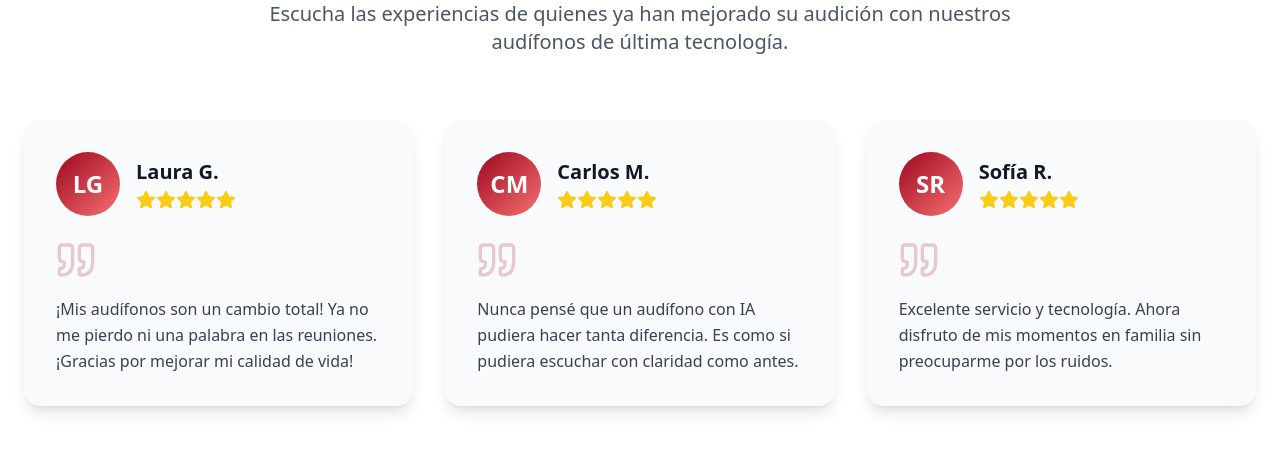
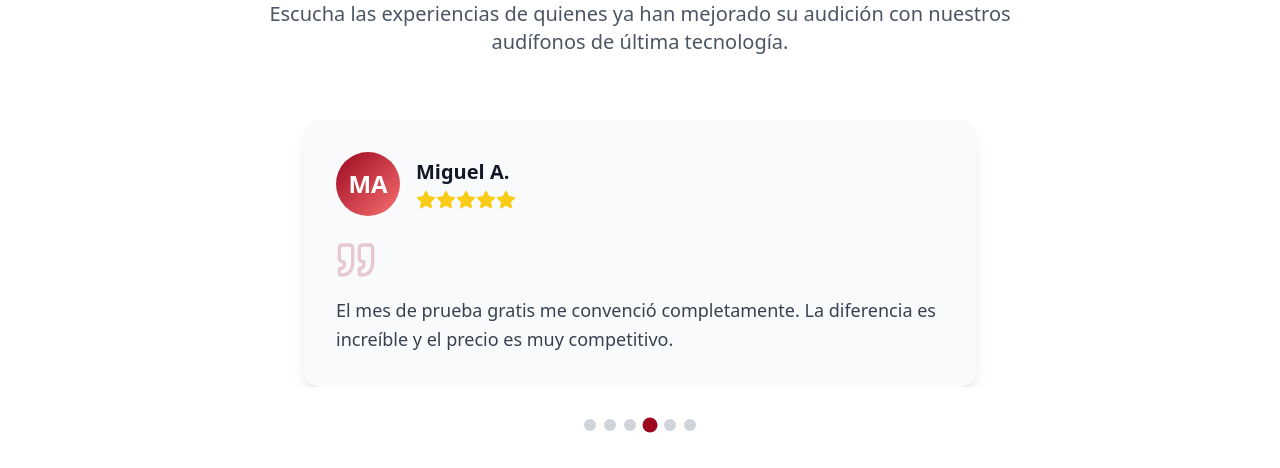
Before and after one commit to miempresaonline/granviav2, a React (Vite) app: page / in a window 1280 px wide. Shown: the part 4780-5248 px from the top of the page. Built offline with nearby package versions, Linux system fonts and the light colour scheme.

Commit message:
Convert testimonials to automatic carousel

```diff
--- a/src/App.tsx
+++ b/src/App.tsx
@@ -23,6 +23,7 @@ function App() {
   const [showPrivacyPolicy, setShowPrivacyPolicy] = useState(false);
   const [isSubmitting, setIsSubmitting] = useState(false);
   const [isSubmitted, setIsSubmitted] = useState(false);
+  const [currentTestimonial, setCurrentTestimonial] = useState(0);
 
   const formRef = useRef<HTMLDivElement>(null);
   const ia = useRef<HTMLDivElement>(null);
@@ -34,6 +35,45 @@ function App() {
   const offersRef = useRef<HTMLDivElement>(null);
   const brandsRef = useRef<HTMLDivElement>(null);
   const clinicsRef = useRef<HTMLDivElement>(null);
+
+  const testimonials = [
+    {
+      name: "Laura G.",
+      initials: "LG",
+      rating: 5,
+      text: "¡Mis audífonos son un cambio total! Ya no me pierdo ni una palabra en las reuniones. ¡Gracias por mejorar mi calidad de vida!"
+    },
+    {
+      name: "Carlos M.",
+      initials: "CM",
+      rating: 5,
+      text: "Nunca pensé que un audífono con IA pudiera hacer tanta diferencia. Es como si pudiera escuchar con claridad como antes."
+    },
+    {
+      name: "Sofía R.",
+      initials: "SR",
+      rating: 5,
+      text: "Excelente servicio y tecnología. Ahora disfruto de mis momentos en familia sin preocuparme por los ruidos."
+    },
+    {
+      name: "Miguel A.",
+      initials: "MA",
+      rating: 5,
+      text: "El mes de prueba gratis me convenció completamente. La diferencia es increíble y el precio es muy competitivo."
+    },
+    {
+      name: "Ana P.",
+      initials: "AP",
+      rating: 5,
+      text: "Después de años con problemas auditivos, estos audífonos me han devuelto la confianza. Son prácticamente invisibles."
+    },
+    {
+      name: "Roberto L.",
+      initials: "RL",
+      rating: 5,
+      text: "La tecnología de inteligencia artificial es impresionante. Se adaptan automáticamente a cada situación."
+    }
+  ];
 
   useEffect(() => {
     const observerOptions = {
@@ -57,6 +97,15 @@ function App() {
       observer.disconnect();
     };
   }, []);
+
+  // Carousel auto-rotation effect
+  useEffect(() => {
+    const interval = setInterval(() => {
+      setCurrentTestimonial((prev) => (prev + 1) % testimonials.length);
+    }, 2000);
+
+    return () => clearInterval(interval);
+  }, [testimonials.length]);
 
   const scrollToSection = (ref: React.RefObject<HTMLDivElement>) => {
     if (ref.current) {
@@ -783,7 +832,7 @@ function App() {
         </div>
       </section>
 
-
+      {/* Testimonials Carousel Section */}
       <section ref={clientes} className="py-20 bg-white">
         <div className="max-w-7xl mx-auto px-6">
           <div className="text-center mb-16">
@@ -793,73 +842,56 @@ function App() {
             </p>
           </div>
 
-          <div className="grid grid-cols-1 md:grid-cols-3 gap-8 mb-16">
-            {/* Testimonial 1 */}
-            <div className="bg-gray-50 rounded-2xl p-8 shadow-lg hover:shadow-xl transition-shadow duration-300">
+          {/* Carousel Container */}
+          <div className="relative max-w-4xl mx-auto mb-16">
+            <div className="overflow-hidden rounded-2xl">
+              <div
+                className="flex transition-transform duration-500 ease-in-out"
+                style={{ transform: `translateX(-${currentTestimonial * 100}%)` }}
+              >
+                {testimonials.map((testimonial, index) => (
+                  <div key={index} className="w-full flex-shrink-0 px-4">
+                    <div className="bg-gray-50 rounded-2xl p-8 shadow-lg mx-auto max-w-2xl">
                       <div className="flex items-center mb-6">
                         <div className="w-16 h-16 bg-gradient-to-br from-[#9c0720] to-red-400 rounded-full flex items-center justify-center text-white text-2xl font-bold">
-                  LG
+                          {testimonial.initials}
                         </div>
                         <div className="ml-4">
-                  <h3 className="text-xl font-semibold text-gray-900">Laura G.</h3>
+                          <h3 className="text-xl font-semibold text-gray-900">{testimonial.name}</h3>
                           <div className="flex items-center mt-1">
-                    {[...Array(5)].map((_, i) => (
+                            {[...Array(testimonial.rating)].map((_, i) => (
                               <Star key={i} className="w-5 h-5 text-yellow-400 fill-current" />
                             ))}
                           </div>
                         </div>
                       </div>
                       <Quote className="w-10 h-10 text-[#9c0720] opacity-20 mb-4" />
-              <p className="text-gray-700 leading-relaxed">
-                ¡Mis audífonos son un cambio total! Ya no me pierdo ni una palabra en las reuniones. ¡Gracias por mejorar mi calidad de vida!
+                      <p className="text-gray-700 leading-relaxed text-lg">
+                        {testimonial.text}
                       </p>
                     </div>
-
-            {/* Testimonial 2 */}
-            <div className="bg-gray-50 rounded-2xl p-8 shadow-lg hover:shadow-xl transition-shadow duration-300">
-              <div className="flex items-center mb-6">
-                <div className="w-16 h-16 bg-gradient-to-br from-[#9c0720] to-red-400 rounded-full flex items-center justify-center text-white text-2xl font-bold">
-                  CM
                   </div>
-                <div className="ml-4">
-                  <h3 className="text-xl font-semibold text-gray-900">Carlos M.</h3>
-                  <div className="flex items-center mt-1">
-                    {[...Array(5)].map((_, i) => (
-                      <Star key={i} className="w-5 h-5 text-yellow-400 fill-current" />
                 ))}
               </div>
             </div>
-              </div>
-              <Quote className="w-10 h-10 text-[#9c0720] opacity-20 mb-4" />
-              <p className="text-gray-700 leading-relaxed">
-                Nunca pensé que un audífono con IA pudiera hacer tanta diferencia. Es como si pudiera escuchar con claridad como antes.
-              </p>
-            </div>
 
-            {/* Testimonial 3 */}
-            <div className="bg-gray-50 rounded-2xl p-8 shadow-lg hover:shadow-xl transition-shadow duration-300">
-              <div className="flex items-center mb-6">
-                <div className="w-16 h-16 bg-gradient-to-br from-[#9c0720] to-red-400 rounded-full flex items-center justify-center text-white text-2xl font-bold">
-                  SR
-                </div>
-                <div className="ml-4">
-                  <h3 className="text-xl font-semibold text-gray-900">Sofía R.</h3>
-                  <div className="flex items-center mt-1">
-                    {[...Array(5)].map((_, i) => (
-                      <Star key={i} className="w-5 h-5 text-yellow-400 fill-current" />
+            {/* Carousel Indicators */}
+            <div className="flex justify-center mt-8 space-x-2">
+              {testimonials.map((_, index) => (
+                <button
+                  key={index}
+                  onClick={() => setCurrentTestimonial(index)}
+                  className={`w-3 h-3 rounded-full transition-all duration-300 ${
+                    index === currentTestimonial
+                      ? 'bg-[#9c0720] scale-125'
+                      : 'bg-gray-300 hover:bg-gray-400'
+                  }`}
+                />
               ))}
-                  </div>
-                </div>
-              </div>
-              <Quote className="w-10 h-10 text-[#9c0720] opacity-20 mb-4" />
-              <p className="text-gray-700 leading-relaxed">
-                Excelente servicio y tecnología. Ahora disfruto de mis momentos en familia sin preocuparme por los ruidos.
-              </p>
             </div>
           </div>
 
           <div className="flex flex-col items-center">
-
             <button
               onClick={() => scrollToSection(formRef)}
               className="bg-[#9c0720] hover:bg-[#666666] text-white px-8 py-4 rounded-lg transition-all duration-300 transform hover:scale-105 flex items-center space-x-2"
@@ -870,8 +902,6 @@ function App() {
           </div>
         </div>
       </section>
-
-
 
       {/* Clinics Section */}
       <section ref={clinicas} className="py-20 bg-white">
```
Lines whose indentation alone changed are shown as unchanged.
